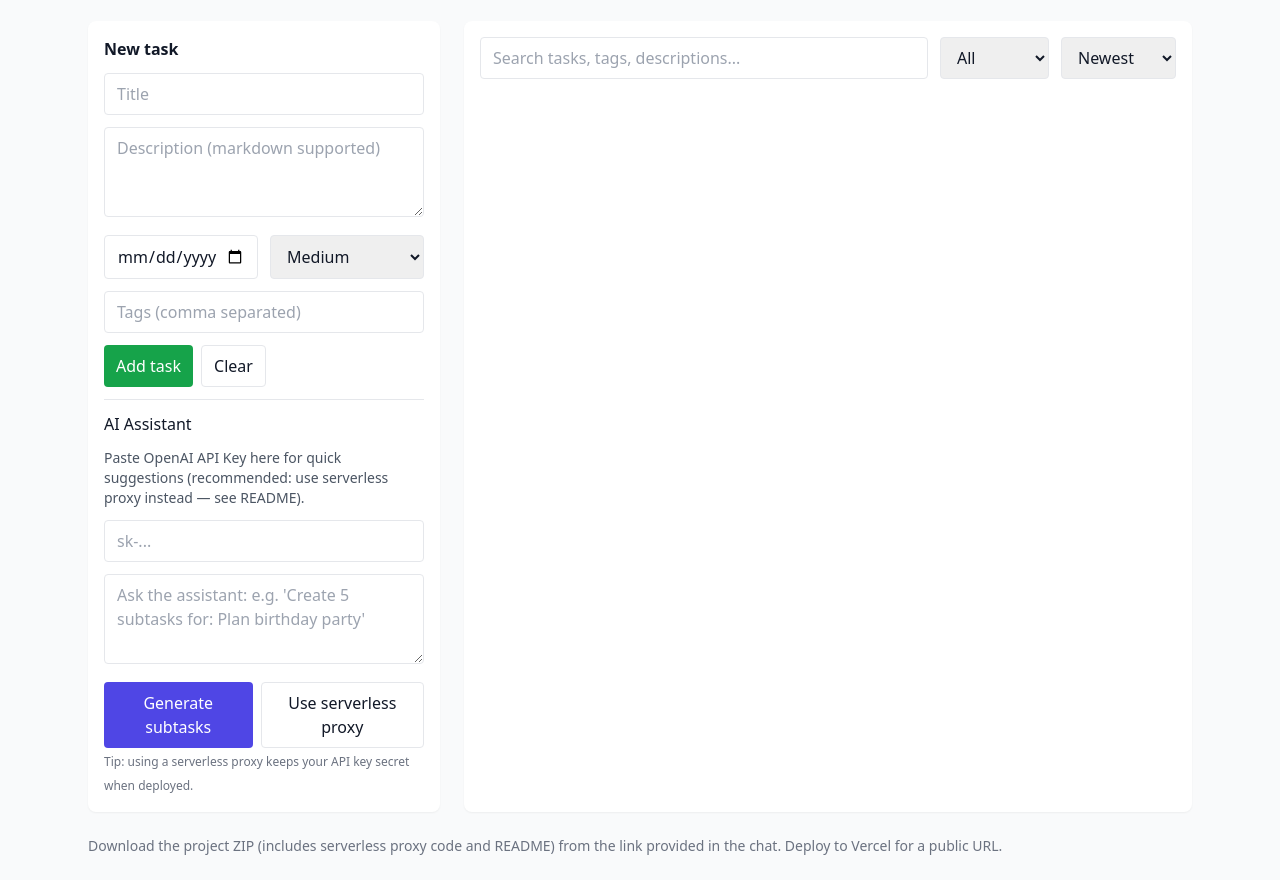
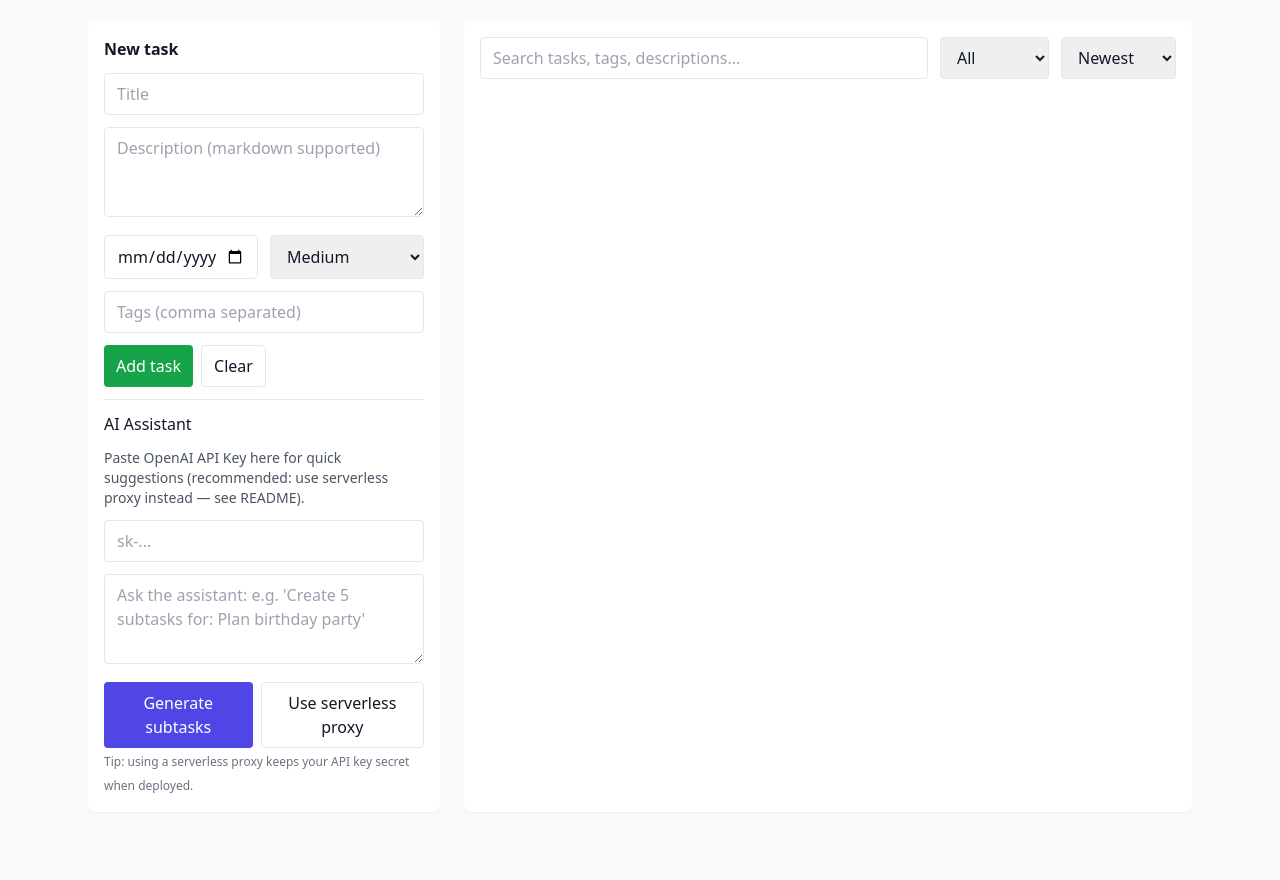
Before and after one commit to shreyayayavr/stellar-todo, a website: page index.html in a window 1280 px wide. Shown: the part 83-963 px from the top of the page. Drawn offline with nearby package versions, Linux system fonts and the light colour scheme.

Commit message:
Update index.html

```diff
--- a/index.html
+++ b/index.html
@@ -80,7 +80,6 @@
     </main>
 
     <footer class="mt-6 text-sm text-gray-500 dark:text-gray-400">
-      <p>Download the project ZIP (includes serverless proxy code and README) from the link provided in the chat. Deploy to Vercel for a public URL.</p>
     </footer>
   </div>
 
```
